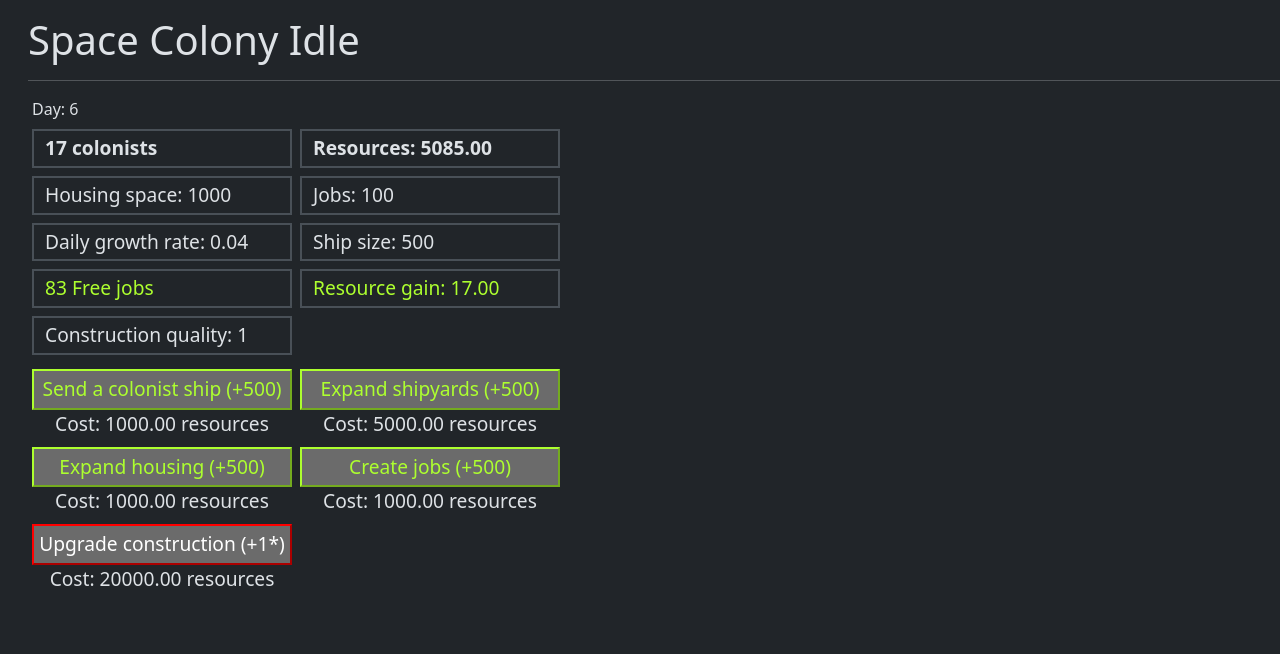
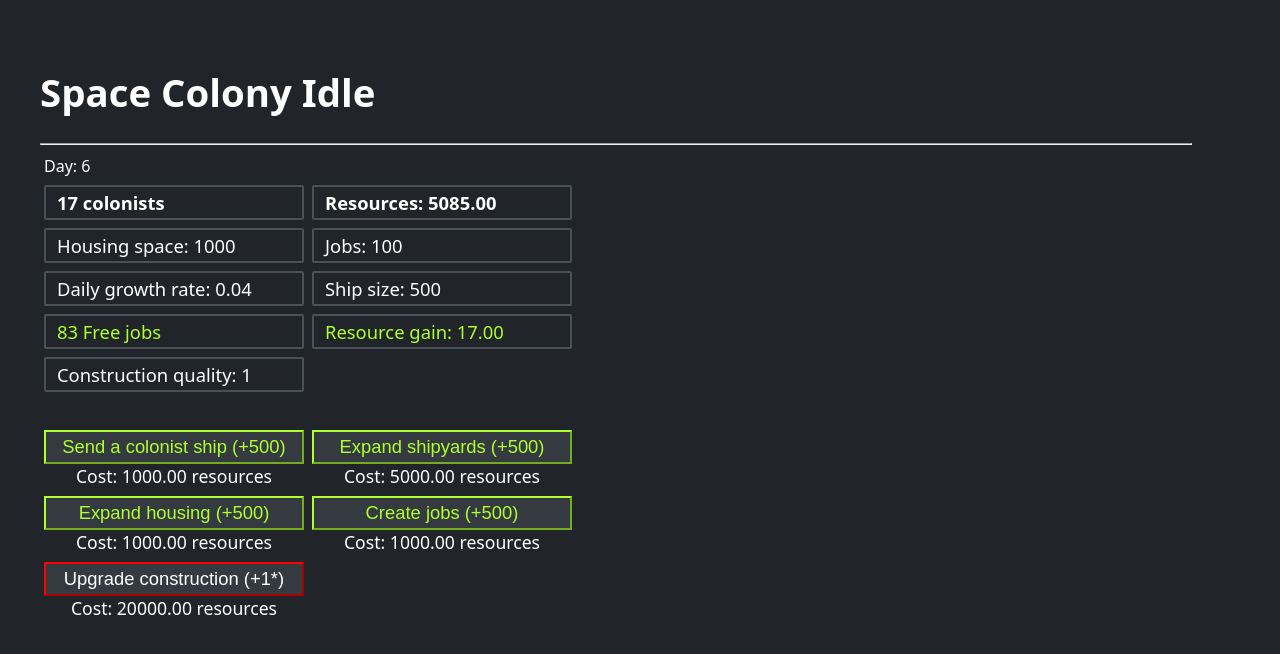
Before and after one commit to J-Wll/space-colony-idle, a React (Vite) app: page / in a window 1280 px wide. Shown: the top 654 px of the page. Built offline with nearby package versions, Linux system fonts and the light colour scheme.

Commit message:
Removed bootstrap, implemented tooltips for buttons
Bootstrap replaced by a couple custom utility classes, bootstrap wasn't used enough to be justified.

```diff
--- a/index.html
+++ b/index.html
@@ -3,8 +3,7 @@
 
 <head>
   <meta charset="UTF-8" />
-  <link href="https://cdn.jsdelivr.net/npm/bootstrap@5.3.2/dist/css/bootstrap.min.css" rel="stylesheet"
-    integrity="sha384-T3c6CoIi6uLrA9TneNEoa7RxnatzjcDSCmG1MXxSR1GAsXEV/Dwwykc2MPK8M2HN" crossorigin="anonymous">
+  <!-- <link href="https://cdn.jsdelivr.net/npm/bootstrap@5.3.2/dist/css/bootstrap.min.css" rel="stylesheet" integrity="sha384-T3c6CoIi6uLrA9TneNEoa7RxnatzjcDSCmG1MXxSR1GAsXEV/Dwwykc2MPK8M2HN" crossorigin="anonymous"> -->
 
   <link rel="icon" type="image/svg+xml" href="/favicon.svg" />
   <meta name="viewport" content="width=device-width, initial-scale=1.0" />
--- a/src/App.css
+++ b/src/App.css
@@ -1,3 +1,53 @@
+body {
+    font-family: system-ui, -apple-system, BlinkMacSystemFont, 'Segoe UI', Roboto, Oxygen, Ubuntu, Cantarell, 'Open Sans', 'Helvetica Neue', sans-serif;
+    background-color: #212529;
+    font-size: 1.2rem;
+    color: white;
+    padding: 2rem;
+    width: 95%;
+    box-sizing: border-box;
+}
+
+button {
+    background-color: #343a40;
+}
+
+.border {
+    border-color: #495057;
+    border-radius: 2px;
+    border-width: 2px;
+    border-style: solid;
+}
+
+.tooltip-text {
+    visibility: hidden;
+    font-size: 1rem;
+    width: 200px;
+    position: absolute;
+    z-index: 1;
+    margin-left: 35px;
+    margin-top: -55px;
+    background-color: #343a40;
+    border-radius: 10px;
+    padding: 5px;
+}
+
+.tooltip:hover .tooltip-text {
+    visibility: visible;
+}
+
+.fs-1r {
+    font-size: 1rem;
+}
+
+.mt-1r {
+    margin-top: 1rem;
+}
+
+.mt-2r {
+    margin-top: 2rem;
+}
+
 .bold {
     font-weight: 700;
 }
@@ -14,12 +64,12 @@ p,
 button {
     /* font-size: 1.02rem; */
     margin: 4px;
+    font-size: 1.15rem;
+
 }
 
-p,
-label,
-button {
-    font-size: 1.2rem;
+label {
+    font-size: 1.1rem;
 }
 
 .but-label button {
@@ -71,13 +121,13 @@ button {
     flex-wrap: wrap;
 }
 
-.button-buyable{
+.button-buyable {
     /* background-color: green; */
     color: greenyellow;
     border-color: greenyellow;
 }
 
-.button-disabled{
+.button-disabled {
     color: rgb(255, 255, 255);
     border-color: red;
 }
--- a/src/App.jsx
+++ b/src/App.jsx
@@ -123,10 +123,12 @@ export default function App() {
     return resourceGain() - resources > 0 ? "green-text" : "red-text"
   }
 
+  // values for stats/buttons
   let [jobLabelClass, textForJobLabel] = jobLabel()
+  let colonistIncrease = colonists + shipSize > housing ? housing - colonists : shipSize
   return (
     <main>
-      <p className="fs-6">Day: {day}</p>
+      <p className="fs-1r">Day: {day}</p>
       <StatsBlock
         components={[
           <StatsLabel key="1" className={`bold`} labelText={`${colonists} colonists`} />,
@@ -141,11 +143,11 @@ export default function App() {
         ]}
       />
 
-      <div className='button-block'>
-        <div className="but-row mt-2">
+      <div className='button-block mt-2r'>
+        <div className="but-row">
           <LabelledButton onClick={() => sendColonists(1)} id="send-ship-but" className=""
-            butText={`Send a colonist ship (+${colonists + shipSize > housing ? housing - colonists : shipSize})`}
-            resources={resources} cost={colonistsCost} space={housing - colonists} />
+            butText={`Send a colonist ship (+${colonistIncrease})`}
+            resources={resources} cost={colonistsCost} space={housing - colonists} tooltipText = {`Increases the amount of colonists by ${colonistIncrease}`}/>
 
           <LabelledButton onClick={upgradeShip} id="upgrade-ship-but" className=""
             butText={`Expand shipyards (+${shipSizeIncrement})`}
--- a/src/LabelledButton.jsx
+++ b/src/LabelledButton.jsx
@@ -1,4 +1,8 @@
 export default function LabelledButton(props) {
+    if (props.noRender === "true"){
+        return(<></>)
+    }
+
     let buyable;
     buyable = props.resources >= props.cost ? "button-buyable"
         : "button-disabled"
@@ -8,9 +12,10 @@ export default function LabelledButton(props) {
     }
 
     return (
-        <div className="but-label">
+        <div className="but-label tooltip">
             <button className={`${props.className} ${buyable}`} id={props.id} onClick={props.onClick}>{props.butText}</button>
             <label htmlFor={props.id}>Cost: {props.cost.toFixed(2)} resources</label>
+            <span className="tooltip-text">{props.tooltipText}</span>
         </div>
     )
 }
--- a/src/StatsBlock.jsx
+++ b/src/StatsBlock.jsx
@@ -8,7 +8,7 @@ export default function StatsBlock(props) {
         }
      })
 
-     rowComponents = rowComponents.map((set)=><div className="stats-row">{set}</div>)
+     rowComponents = rowComponents.map((set, index)=><div className="stats-row">{set}</div>)
 
     return (
         <section className="stats-block">
--- a/src/StatsLabel.jsx
+++ b/src/StatsLabel.jsx
@@ -1,6 +1,6 @@
 export default function StatsLabel(props){
     return(
-        <p className={`stats-label border border-2 + ${props.className}`}>{props.labelText}</p>
+        <p className={`stats-label border ${props.className}`}>{props.labelText}</p>
     )
 }
 
```
